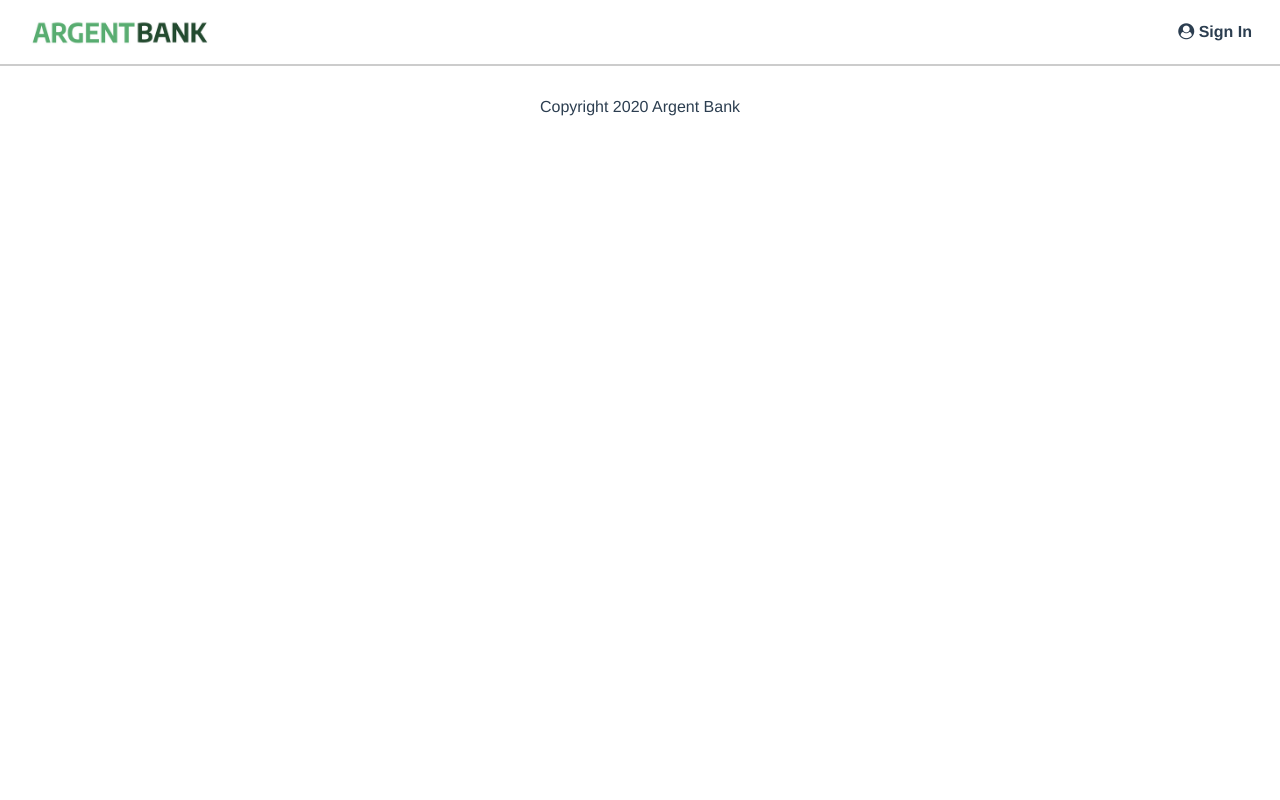
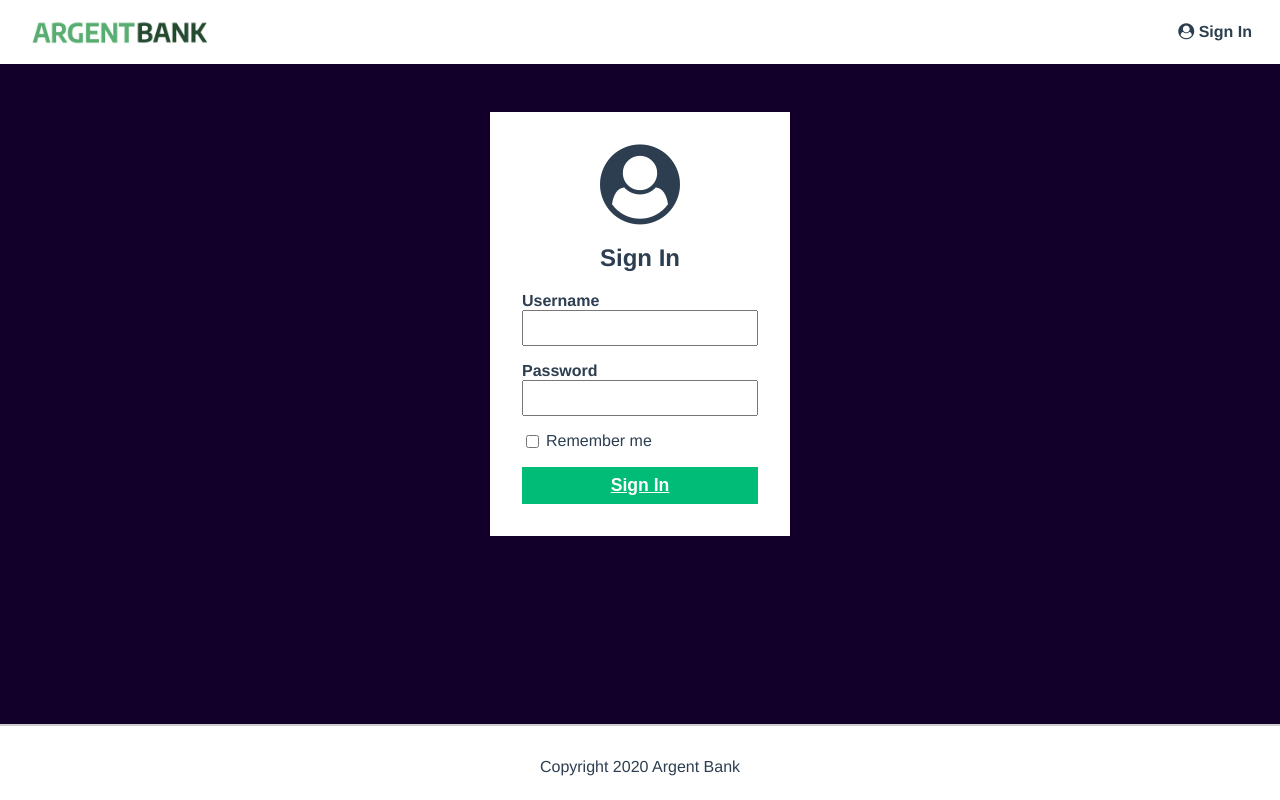
Before and after one commit to Alberto-Giordani/ArgentBank-Frontend, a React (Vite) app: page /sign-in in a window 1280 px wide. Built offline with nearby package versions, Linux system fonts and the light colour scheme.

Commit message:
Page SignIn complete

```diff
--- a/index.html
+++ b/index.html
@@ -1,5 +1,5 @@
 <!doctype html>
-<html lang="fr">
+<html lang="en">
 
 <head>
   <meta charset="UTF-8" />
--- a/src/App.jsx
+++ b/src/App.jsx
@@ -11,7 +11,7 @@ function App() {
       <Layout>
         <Routes>
           <Route path="/" element={<Home />} />
-          <Route path="/signin" element={<SignIn />} />
+          <Route path="/sign-in" element={<SignIn />} />
           <Route path="/user" element={<User />} />
         </Routes>
       </Layout>
--- a/src/components/Layout/Layout.scss
+++ b/src/components/Layout/Layout.scss
@@ -0,0 +1,6 @@
+.content__wrapper {
+    display: flex;
+    flex-direction: column;
+    flex: 1;
+    height: 100%;
+}
--- a/src/components/Layout/index.jsx
+++ b/src/components/Layout/index.jsx
@@ -4,9 +4,9 @@ import "./Layout.scss";
 
 function Layout({ children }) {
     return (
-        <div>
+        <div className="content__wrapper">
             <Nav />
-            <main className="main">{children}</main>
+            <div className="content__wrapper">{children}</div>
             <Footer />
         </div>
     );
--- a/src/components/Nav/index.jsx
+++ b/src/components/Nav/index.jsx
@@ -44,7 +44,7 @@ function Nav() {
                         </>
                     ) : (
                         <NavLink
-                            to="/signin"
+                            to="/sign-in"
                             className={({ isActive }) =>
                                 isActive
                                     ? "header-nav__item active"
--- a/src/index.scss
+++ b/src/index.scss
@@ -8,7 +8,7 @@ body {
     margin: 0;
     display: flex;
     flex-direction: column;
-    min-height: 100vh;
+    height: 100vh;
 }
 
 .sr-only {
@@ -24,3 +24,13 @@ body {
     width: 1px !important;
     white-space: nowrap !important;
 }
+
+.main {
+    flex: 1;
+}
+
+#root {
+    display: flex;
+    flex-direction: column;
+    height: 100%;
+}
--- a/src/pages/Home/index.jsx
+++ b/src/pages/Home/index.jsx
@@ -7,43 +7,43 @@ import "./Home.scss";
 function Home() {
 
     return (
-        <div>
+        <main>
             <Hero />
-            <section class="features">
-                <h2 class="sr-only">Features</h2>
-                <div class="features__item">
-                    <img src={iconChat} alt="Chat Icon" class="features__icon" />
-                    <h3 class="features__item--title">You are our #1 priority</h3>
+            <section className="features">
+                <h2 className="sr-only">Features</h2>
+                <div className="features__item">
+                    <img src={iconChat} alt="Chat Icon" className="features__icon" />
+                    <h3 className="features__item--title">You are our #1 priority</h3>
                     <p>
                         Need to talk to a representative? You can get in touch through our
                         24/7 chat or through a phone call in less than 5 minutes.
                     </p>
                 </div>
-                <div class="features__item">
+                <div className="features__item">
                     <img
                         src={iconMoney}
                         alt="Money Icon"
-                        class="features__icon"
+                        className="features__icon"
                     />
-                    <h3 class="features__item--title">More savings means higher rates</h3>
+                    <h3 className="features__item--title">More savings means higher rates</h3>
                     <p>
                         The more you save with us, the higher your interest rate will be!
                     </p>
                 </div>
-                <div class="features__item">
+                <div className="features__item">
                     <img
                         src={iconSecurity}
                         alt="Security Icon"
-                        class="features__icon"
+                        className="features__icon"
                     />
-                    <h3 class="features__item--title">Security you can trust</h3>
+                    <h3 className="features__item--title">Security you can trust</h3>
                     <p>
                         We use top of the line encryption to make sure your data and money
                         is always safe.
                     </p>
                 </div>
             </section>
-        </div>
+        </main>
     );
 }
 
--- a/src/pages/SignIn/SignIn.scss
+++ b/src/pages/SignIn/SignIn.scss
@@ -0,0 +1,65 @@
+@use "../../Styles/variables" as *;
+
+
+.bg-dark {
+    background-color: $dark-background-color;
+}
+
+.signIn {
+
+    &__content {
+        box-sizing: border-box;
+        background-color: white;
+        width: 300px;
+        margin: 0 auto;
+        margin-top: 3rem;
+        padding: 2rem;
+    }
+
+    &__button {
+        display: block;
+        width: 100%;
+        padding: 8px;
+        font-size: 1.1rem;
+        font-weight: bold;
+        text-decoration: underline;
+        margin-top: 1rem;
+        border-color: $main-color;
+        background-color: $main-color;
+        color: #fff;
+        cursor: pointer;
+        border-width: 0;
+    }
+
+    &__icon {
+        font-size: 5rem;
+    }
+
+    &__input {
+
+        &--remember {
+            display: flex;
+
+            & label {
+                margin-left: 0.25rem;
+            }
+        }
+
+        &--wrapper {
+            display: flex;
+            flex-direction: column;
+            text-align: left;
+            margin-bottom: 1rem;
+
+            & label {
+                font-weight: bold;
+            }
+
+            & input {
+                padding: 5px;
+                font-size: 1.2rem;
+            }
+        }
+    }
+
+}
--- a/src/pages/SignIn/index.jsx
+++ b/src/pages/SignIn/index.jsx
@@ -1,7 +1,29 @@
+import "./SignIn.scss";
+
 function SignIn() {
     return (
-        <h1>Welcome to the SignIn Page</h1>
+        <main className="main bg-dark">
+            <section className="signIn__content">
+                <i className="fa fa-user-circle signIn__icon"></i>
+                <h1>Sign In</h1>
+                <form>
+                    <div className="signIn__input--wrapper">
+                        <label htmlFor="username">Username</label>
+                        <input type="text" id="username" />
+                    </div>
+                    <div className="signIn__input--wrapper">
+                        <label htmlFor="password">Password</label>
+                        <input type="password" id="password" />
+                    </div>
+                    <div className="signIn__input--remember">
+                        <input type="checkbox" id="remember-me" />
+                        <label htmlFor="remember-me">Remember me</label>
+                    </div>
+                    <button className="signIn__button">Sign In</button>
+                </form>
+            </section>
+        </main>
     );
-}
+};
 
 export default SignIn;
```
